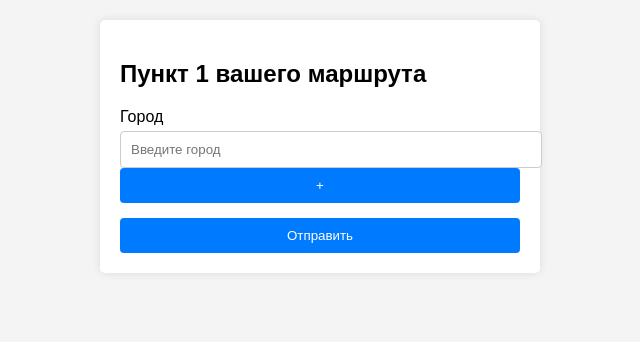
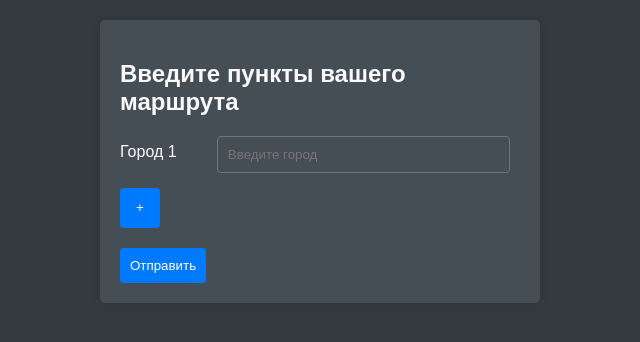
Before and after one commit to alcosoda/Project12, a Flask app: page / in a window 1280 px wide. Shown: the top 342 px of the page, without its empty margins (320-960 px from the left). Run offline with Flask 3, Linux system fonts and the light colour scheme.

Commit message:
сок сок только еще доделать

```diff
--- a/logic.py
+++ b/logic.py
@@ -69,4 +69,4 @@ class Weather:
             return 'Сухо как в Сахаре'
         if self.rain > 70:
             return 'Кажется кто-то рядом танцует танец дождя'
-        return 'Погодка - шик-блеск. Подходит для пляжного волейбола'
+        return 'Погодка сойдёт'
--- a/templates/input.html
+++ b/templates/input.html
@@ -7,31 +7,44 @@
     <style>
         body {
             font-family: Arial, sans-serif;
-            background-color: #f4f4f4;
+            background-color: #343a40;
             margin: 0;
             padding: 20px;
+            color: #f8f9fa;
         }
+
         .form-container {
             max-width: 400px;
             margin: auto;
-            background: white;
+            background: #454d55;
             padding: 20px;
             border-radius: 5px;
             box-shadow: 0 0 10px rgba(0, 0, 0, 0.1);
         }
+
         .form-group {
             margin-bottom: 15px;
+            display: flex;
+            align-items: center;
         }
+
         .form-label {
             display: block;
             margin-bottom: 5px;
+            color: #f8f9fa;
+            width: 100px;
         }
+
         .form-input {
-            width: 100%;
+            width: calc(100% - 120px);
             padding: 10px;
-            border: 1px solid #ccc;
+            border: 1px solid #6c757d;
             border-radius: 4px;
+            background-color: #454d55;
+            color: #f8f9fa;
+            margin-right: 10px;
         }
+
         .submit-button {
             background-color: #007bff;
             color: white;
@@ -39,43 +52,66 @@
             border: none;
             border-radius: 4px;
             cursor: pointer;
-            width: 100%;
         }
+
         .submit-button:hover {
             background-color: #0056b3;
         }
+
+        #addCityBtn {
+            width: 40px;
+            height: 40px;
+            margin-bottom: 20px;
+        }
+
+        #cityInputs {
+            display: flex;
+            flex-direction: column;
+        }
+
     </style>
 </head>
 <body>
     <div class="form-container">
-        <h2>Пункт 1 вашего маршрута</h2>
+        <h2 style="color: #f8f9fa;">Введите пункты вашего маршрута</h2>
         <form method="post" id="cityForm">
-            <div class="form-group">
-                <label for="point_start" class="form-label">Город</label>
-                <input type="text" class="form-input" name="cities[]" id="point_start" placeholder="Введите город">
-                <button type="button" id="addCityBtn" class="submit-button">+</button>
+            <div id="cityInputs">
+                <div class="form-group">
+                    <label for="point_start" class="form-label">Город 1</label>
+                    <input type="text" class="form-input" name="cities[]" id="point_start" placeholder="Введите город">
+                </div>
             </div>
+            <button type="button" id="addCityBtn" class="submit-button">+</button>
+            <br>
             <button type="submit" class="submit-button">Отправить</button>
         </form>
     </div>
 
     <script>
         const addCityBtn = document.getElementById('addCityBtn');
-        const cityForm = document.getElementById('cityForm');
+        const cityInputs = document.getElementById('cityInputs');
+        let cityCount = 2;
 
         addCityBtn.addEventListener('click', () => {
             const newCityInput = document.createElement('div');
             newCityInput.classList.add('form-group');
             newCityInput.innerHTML = `
-                <label for="point_start" class="form-label">Город</label>
+                <label for="point_start" class="form-label">Город ${cityCount}</label>
                 <input type="text" class="form-input" name="cities[]" placeholder="Введите город">
                 <button type="button" class="removeCityBtn submit-button">-</button>
             `;
-            cityForm.insertBefore(newCityInput, addCityBtn.parentNode);
+            cityInputs.appendChild(newCityInput);
+            cityCount++;
 
             const removeCityBtn = newCityInput.querySelector('.removeCityBtn');
             removeCityBtn.addEventListener('click', () => {
                 newCityInput.remove();
+                cityCount--;
+
+                const cityLabels = document.querySelectorAll('.form-label');
+                cityLabels.forEach((label, index) => {
+                    label.textContent = `Город ${index + 1}`;
+                });
             });
         });
     </script>
```
